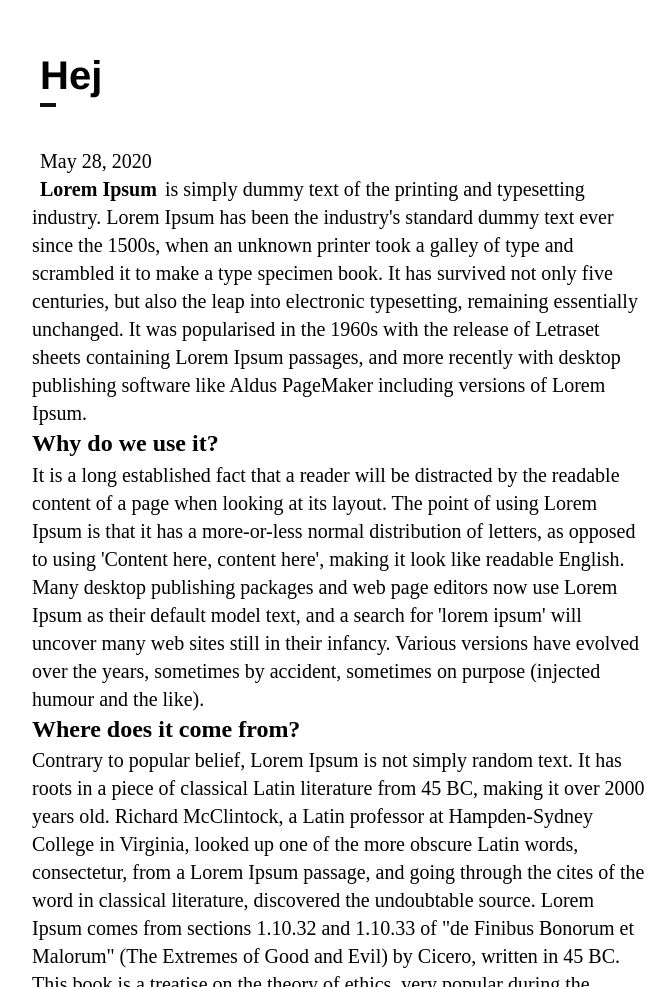
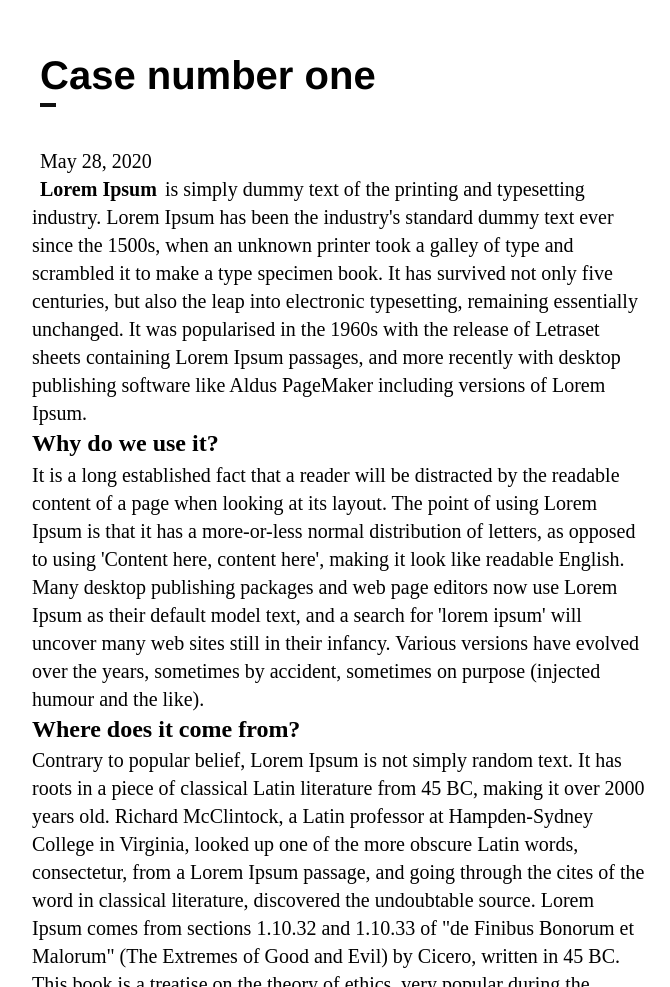
Before and after one commit to Poggen/portfolio, a Gatsby site: page /case-studies/hej-1/ in a window 1280 px wide. Shown: the part 113-1100 px from the top of the page, without its empty margins (300-970 px from the left). Built offline with nearby package versions, Linux system fonts and the light colour scheme; Gatsby itself is replaced by a stand-in of ours.

Commit message:
Update Case Studies “hej-1”

```diff
--- a/content/case-studies/hej-1.md
+++ b/content/case-studies/hej-1.md
@@ -1,7 +1,7 @@
 ---
 path: lorem-ipsum
 date: 2020-05-28T10:16:24.579Z
-title: Hej
+title: Case number one
 description: Case number one
 ---
 **Lorem Ipsum**is simply dummy text of the printing and typesetting industry. Lorem Ipsum has been the industry's standard dummy text ever since the 1500s, when an unknown printer took a galley of type and scrambled it to make a type specimen book. It has survived not only five centuries, but also the leap into electronic typesetting, remaining essentially unchanged. It was popularised in the 1960s with the release of Letraset sheets containing Lorem Ipsum passages, and more recently with desktop publishing software like Aldus PageMaker including versions of Lorem Ipsum.
```
